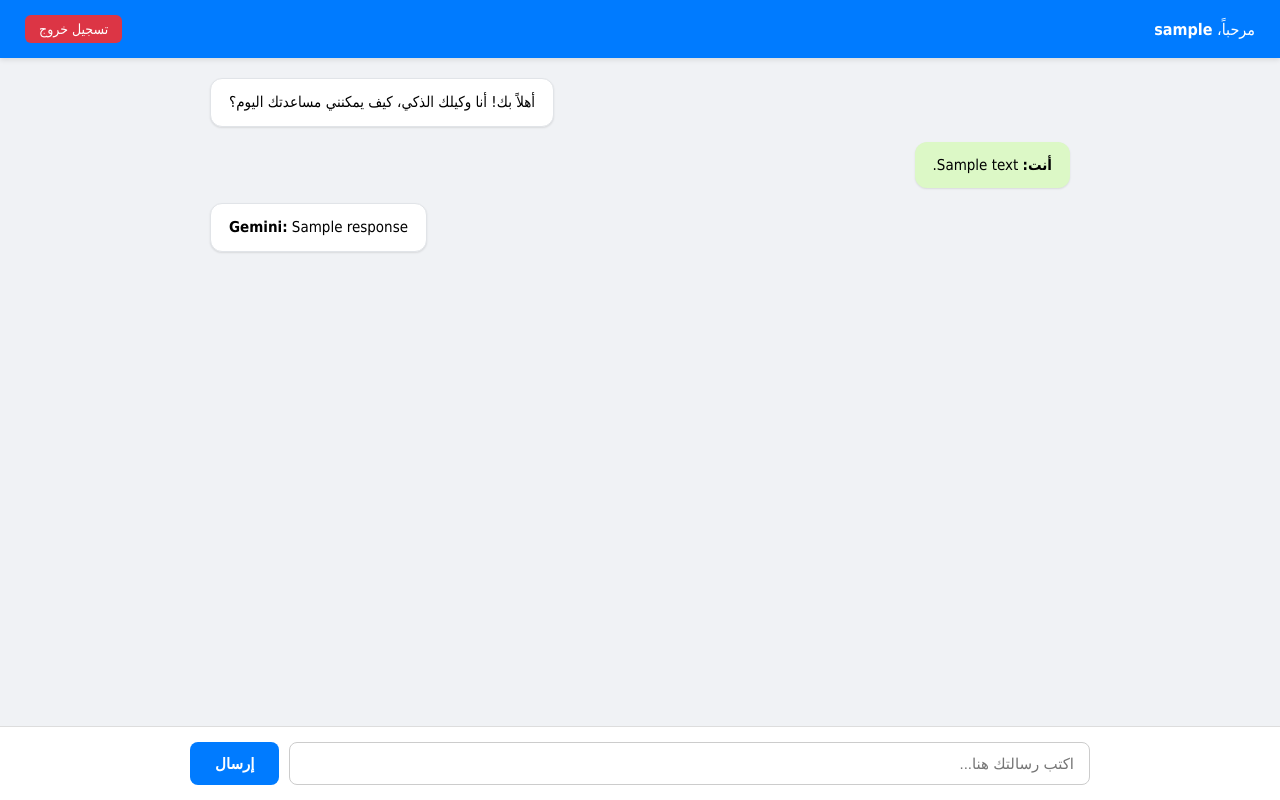
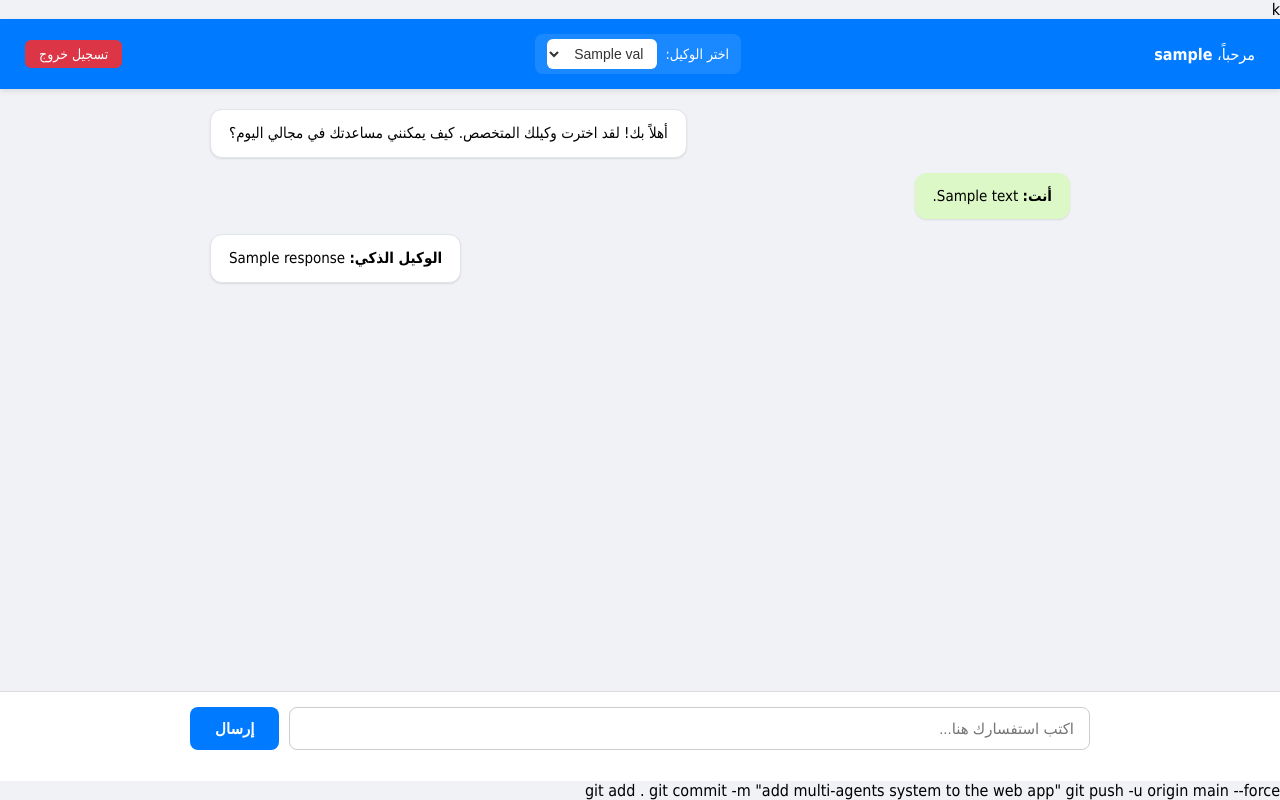
Before and after one commit to masadirq88-cyber/my-ai-backend, a Python web app: template templates/chat.html in a window 1280 px wide. Run offline with Jinja, Linux system fonts and the light colour scheme; the template is opened without the code that fills it: most values are stand-ins (such as "Sample title", 1, 10 or a date in 2020).

Commit message:
add multi-agents system to the web app

```diff
--- a/templates/chat.html
+++ b/templates/chat.html
@@ -1,14 +1,18 @@
-
+k
 <!DOCTYPE html>
 <html lang="ar" dir="rtl">
 <head>
     <meta charset="UTF-8">
-    <title>شات الذكاء الاصطناعي</title>
+    <title>منصة الوكلاء الأذكياء</title>
     <style>
         * { box-sizing: border-box; }
         body { font-family: Tahoma, sans-serif; background: #f0f2f5; margin: 0; display: flex; flex-direction: column; height: 100vh; }
         .chat-header { background: #007bff; color: white; padding: 15px 25px; display: flex; justify-content: space-between; align-items:
 center; box-shadow: 0 2px 5px rgba(0,0,0,0.1); }
+        .agent-selector { display: flex; align-items: center; gap: 10px; background: rgba(255,255,255,0.1); padding: 5px 12px;
+border-radius: 8px; }
+        .agent-selector select { padding: 6px 10px; border-radius: 6px; border: none; outline: none; font-size: 14px; background: white;
+color: #333; }
         .chat-messages { flex: 1; padding: 20px; overflow-y: auto; display: flex; flex-direction: column; gap: 15px; max-width: 900px;
 width: 100%; margin: 0 auto; }
         .message { padding: 12px 18px; border-radius: 12px; max-width: 75%; word-wrap: break-word; line-height: 1.5; font-size: 15px; }
@@ -27,22 +31,40 @@ font-size: 15px; font-weight: bold; }
 <body>
     <div class="chat-header">
         <span>مرحباً، <b>{{ username }}</b></span>
+        <div class="agent-selector">
+            <form method="POST" id="agentForm" style="margin: 0; display: flex; align-items: center; gap: 8px;">
+                <label for="agent" style="font-size: 14px;">اختر الوكيل:</label>
+                <select name="agent" id="agent" onchange="this.form.submit()">
+                    {% for key, val in agents.items() %}
+                        <option value="{{ key }}" {% if selected_agent == key %}selected{% endif %}>{{ val.name }}</option>
+                    {% endfor %}
+                </select>
+            </form>
+        </div>
         <a href="/logout" class="logout-btn">تسجيل خروج</a>
     </div>
 
     <div class="chat-messages">
-        <div class="message bot-msg">أهلاً بك! أنا وكيلك الذكي، كيف يمكنني مساعدتك اليوم؟</div>
+        <div class="message bot-msg">أهلاً بك! لقد اخترت وكيلك المتخصص. كيف يمكنني مساعدتك في مجالي اليوم؟</div>
         {% if response %}
             <div class="message user-msg"><b>أنت:</b> {{ user_message }}</div>
-            <div class="message bot-msg"><b>Gemini:</b> {{ response }}</div>
+            <div class="message bot-msg"><b>الوكيل الذكي:</b> {{ response }}</div>
         {% endif %}
     </div>
 
     <div class="chat-input-area">
         <form class="chat-form" method="POST">
-            <input type="text" name="message" placeholder="اكتب رسالتك هنا..." required autocomplete="off">
+            <!-- نحافظ على الوكيل المختار أثناء إرسال الرسالة -->
+            <input type="hidden" name="agent" value="{{ selected_agent }}">
+            <input type="text" name="message" placeholder="اكتب استفسارك هنا..." required autocomplete="off">
             <button type="submit">إرسال</button>
         </form>
     </div>
 </body>
 </html>
+
+
+
+git add .
+git commit -m "add multi-agents system to the web app"
+git push -u origin main --force
```
Also changed, not shown: app.py (+33 -4 lines).
